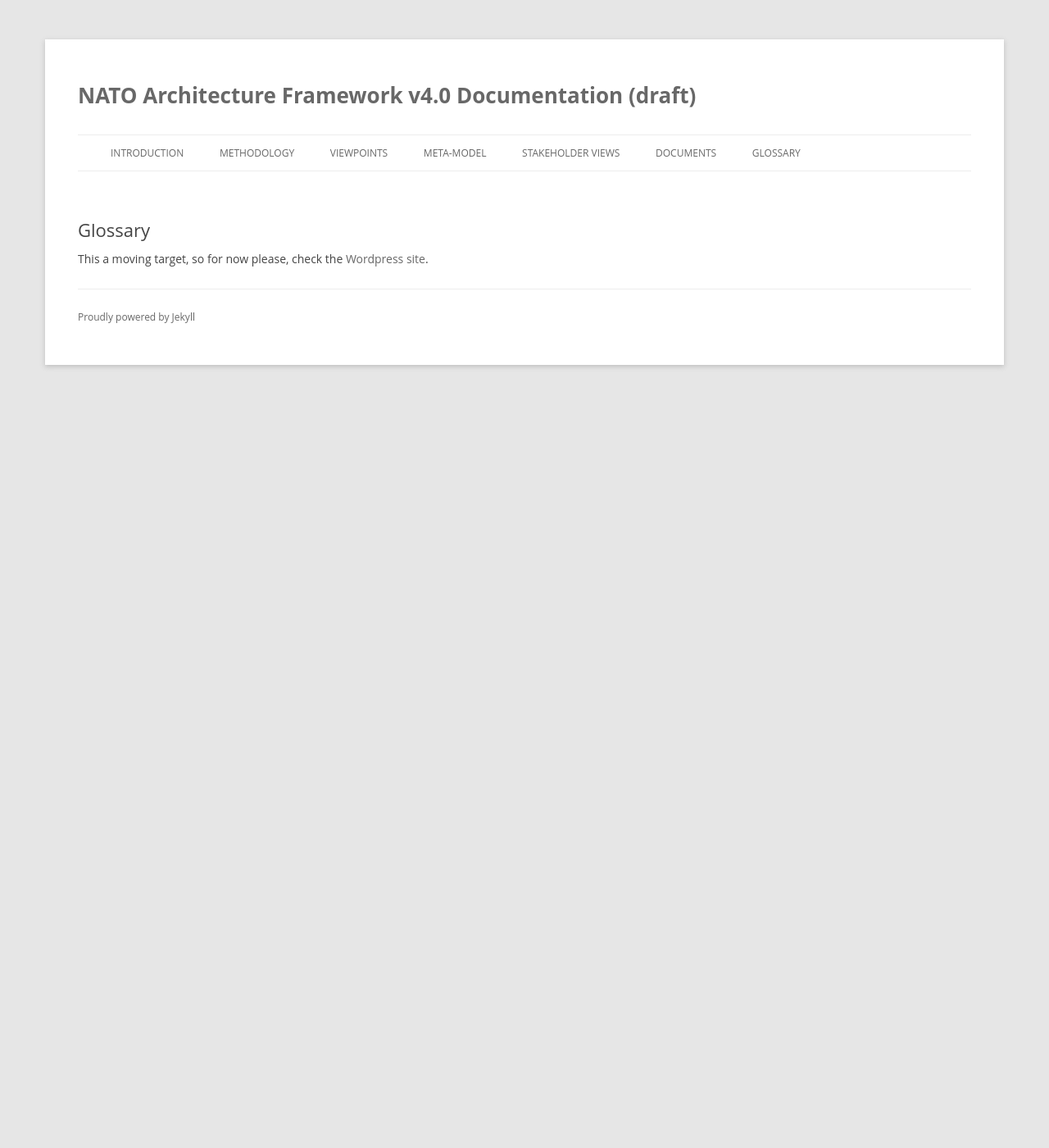
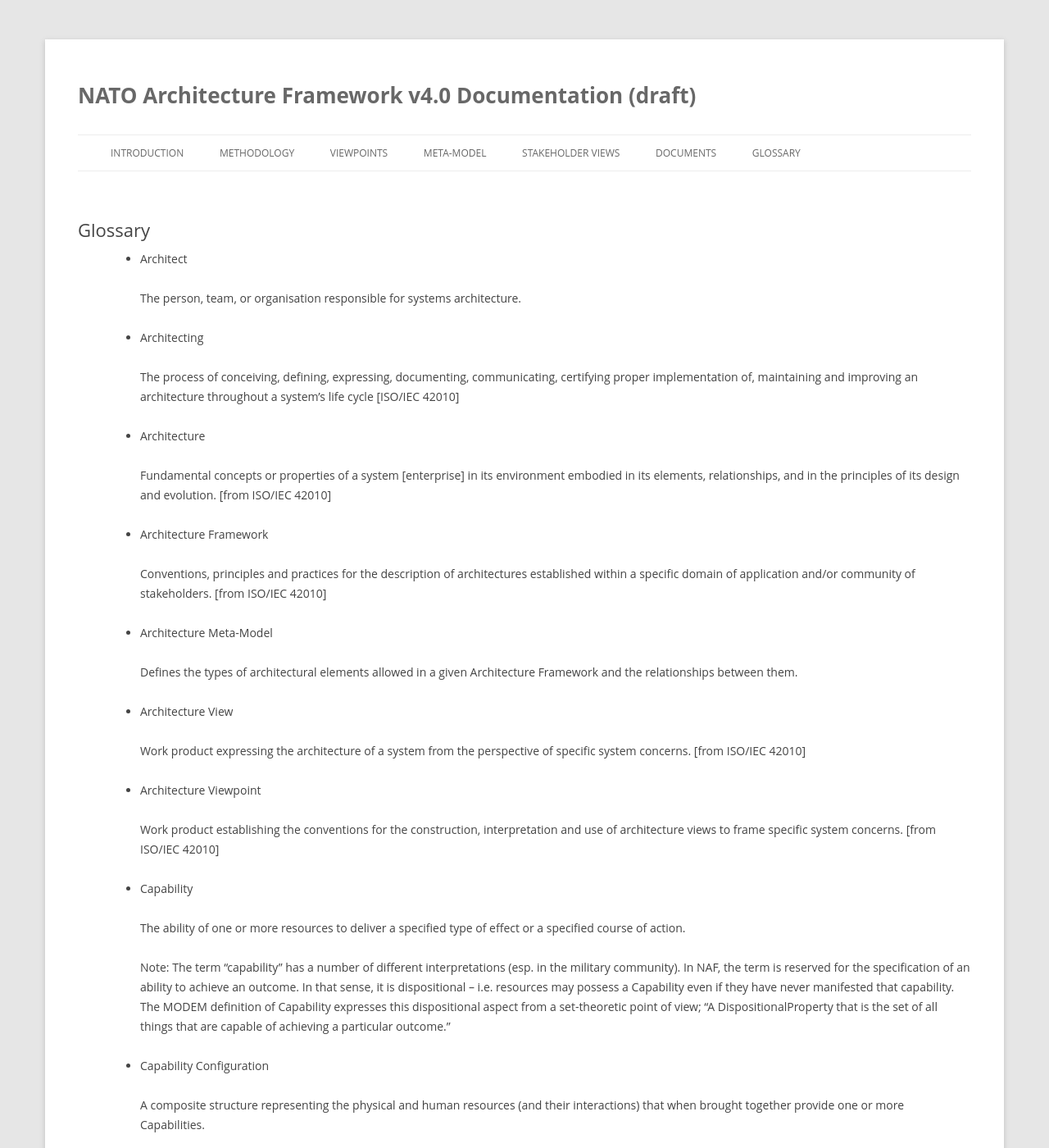
Before and after one commit to nafdocs/nafdocs.github.io, a Jekyll site: the page built from glossary/index.md, in a window 1280 px wide and 1400 px high. Shown: the whole window at 82% size. Built offline with Jekyll 4.4.1, drawn with Linux system fonts in a browser that asks for light colours; nearby versions of some CDN libraries; some of the changed text lies outside the part shown.

Commit message:
Add glossary

```diff
--- a/glossary/index.md
+++ b/glossary/index.md
@@ -3,4 +3,60 @@
 layout: page
 ---
 
-This a moving target, so for now please, check the [Wordpress site](http://nafdocs.org/glossary-2/).
+*  Architect
+
+   The person, team, or organisation responsible for systems architecture.
+
+*  Architecting
+
+   The process of conceiving, defining, expressing, documenting, communicating, certifying proper implementation of, maintaining and improving an architecture throughout a system’s life cycle [ISO/IEC 42010]
+
+*  Architecture
+
+   Fundamental concepts or properties of a system [enterprise] in its environment embodied in its elements, relationships, and in the principles of its design and evolution. [from ISO/IEC 42010]
+
+*  Architecture Framework
+
+   Conventions, principles and practices for the description of architectures established within a specific domain of application and/or community of stakeholders. [from ISO/IEC 42010]
+
+*  Architecture Meta-Model
+
+   Defines the types of architectural elements allowed in a given Architecture Framework and the relationships between them.
+
+*  Architecture View
+
+   Work product expressing the architecture of a system from the perspective of specific system concerns. [from ISO/IEC 42010]
+
+*  Architecture Viewpoint
+
+   Work product establishing the conventions for the construction, interpretation and use of architecture views to frame specific system concerns. [from ISO/IEC 42010]
+
+*  Capability
+
+   The ability of one or more resources to deliver a specified type of effect or a specified course of action.
+
+   Note: The term “capability” has a number of different interpretations (esp. in the military community). In NAF, the term is reserved for the specification of an ability to achieve an outcome. In that sense, it is dispositional – i.e. resources may possess a Capability even if they have never manifested that capability. The MODEM definition of Capability expresses this dispositional aspect from a set-theoretic point of view; “A DispositionalProperty that is the set of all things that are capable of achieving a particular outcome.”
+
+*  Capability Configuration
+
+   A composite structure representing the physical and human resources (and their interactions) that when brought together provide one or more Capabilities.
+
+*  Capability Planning
+
+*  Doctrine Production
+
+*  MODAF
+
+   The UK Ministry of Defence Architecture Framework. NAF has been based on MODAF since v3.
+
+*  Operational Analysis
+
+*  Operations Planning
+
+*  Strategic Planning
+
+*  System
+
+   A man-made configuration with one or more of the following: hardware, software, data, humans, processes (e.g., processes for providing service to users), procedures (e.g. operator instructions), facilities, materials and naturally occurring entities”. [based on ISO/IEC 15288 definition]
+
+*  User Requirement Specification
```
